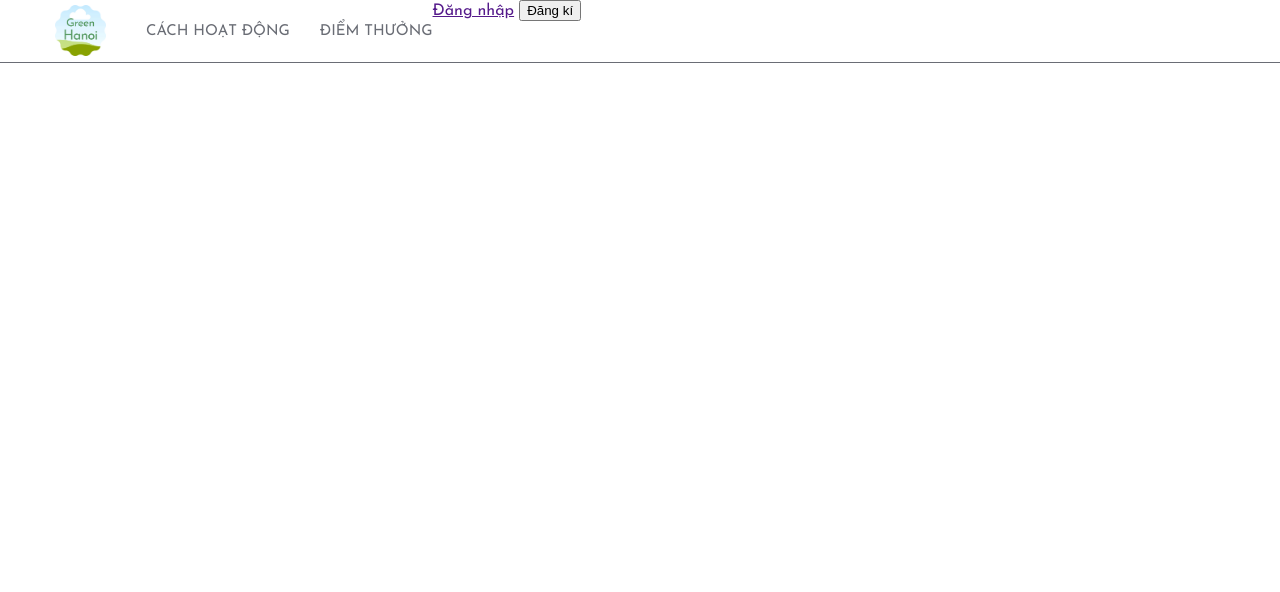
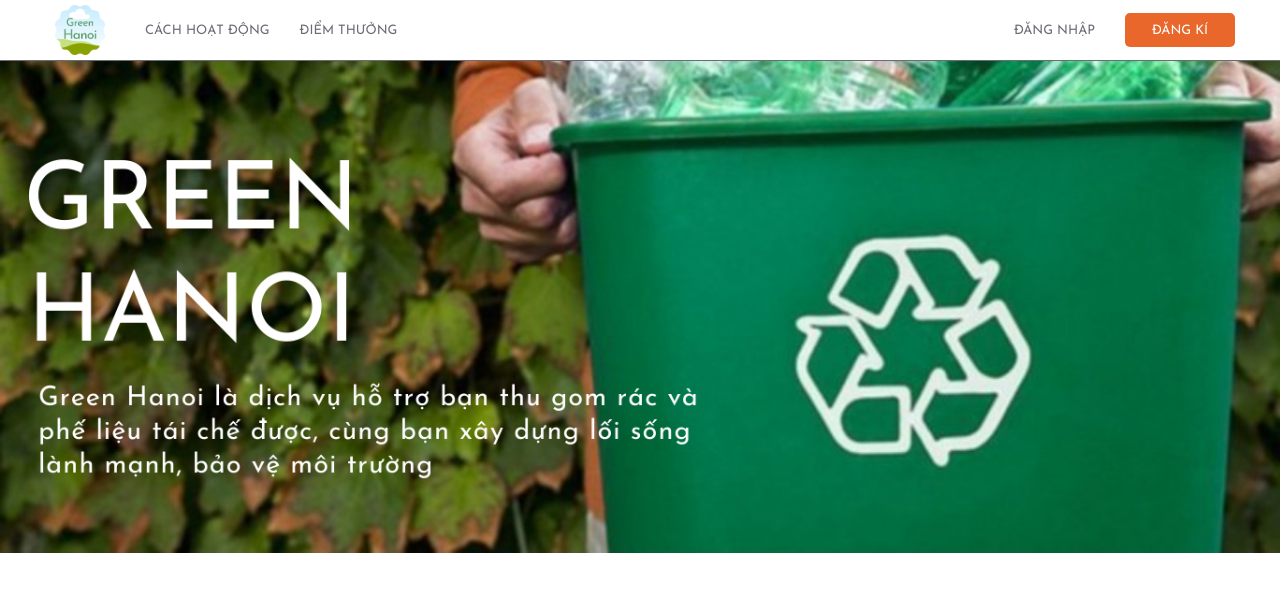
Before and after one commit to tUNg131/Things, a Flask app: page / in a window 1280 px wide. Shown: the top 592 px of the page. Run offline with Flask 2, Linux system fonts and the light colour scheme.

Commit message:
Landing_page có xong design bước đầu
gồm có header + ảnh giới thiệu Green HaNoi

```diff
--- a/static/css/style_landing_page.css
+++ b/static/css/style_landing_page.css
@@ -14,13 +14,13 @@ header {
     width: 100%;
     position: fixed;
     z-index: 1;
-    height: 62px;
+    height: 60px;
     border-bottom: 1px solid #6A6D75;
 }
 
 #logo {
-    width: 51px;
-    height: 51px;
+    width: 50px;
+    height: 50px;
     padding: 5px 10px;
     margin-left: 45px;
 }
@@ -34,7 +34,7 @@ nav span {
     display: inline-block;
     padding-left: 30px;
     text-transform: uppercase;
-    font-size: 15px;
+    font-size: 13px;
 }
 
 nav span a {
@@ -45,3 +45,41 @@ nav span a {
 nav span a:active {
     color: inherit;
 }
+
+#signup-login {
+    margin-left: auto;
+    display: flex;
+    align-items: center;
+    margin-right: 45px;
+}
+
+#signup-login a {
+    text-transform: uppercase;
+    text-decoration: none;
+    color: #6A6D75;
+    font-size: 13px;
+}
+
+#signup-login a:active {
+    color: inherit;
+}
+
+#signup-button {
+    width: 110px;
+    height: 34px;
+    font-family: 'Josefin Sans', sans-serif;
+    font-size: 13px;
+    text-transform: uppercase;
+    background-color: #EA672B;
+    cursor: pointer;
+    border: none;
+    color: white;
+    margin-left: 30px;
+    border-radius: 5px;
+}
+
+#Gioi_thieu img{
+    width: 100%;
+    height: auto;
+    padding-top: 60px;
+}
--- a/templates/landing_page.html
+++ b/templates/landing_page.html
@@ -20,7 +20,10 @@ Welcome to Green Hanoi
         </nav>
         <div id="signup-login">
             <a href="">Đăng nhập</a>
-            <input id="signup" type="submit" value="Đăng kí">
+            <input id="signup-button" type="submit" value="Đăng kí">
         </div>
 </header>
+<div id="Gioi_thieu">
+    <img src="{{ url_for('static', filename='images/landingpage_first_sessions.jpg') }}">
+</div>
 {% endblock %}
```
Also changed, not shown: static/images/landingpage_first_sessions.jpg (added).
